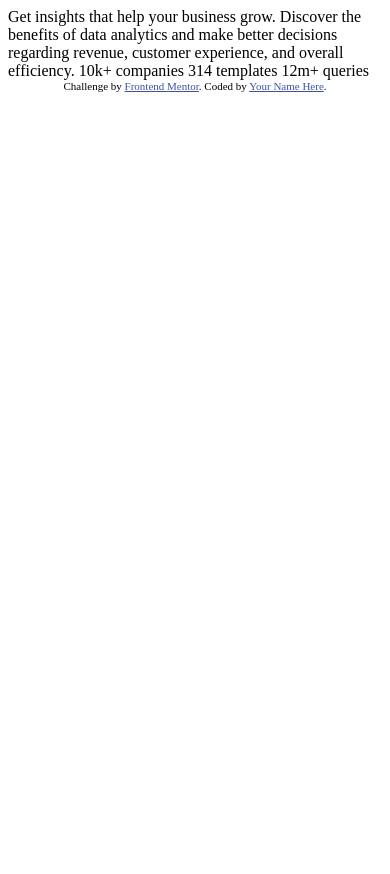
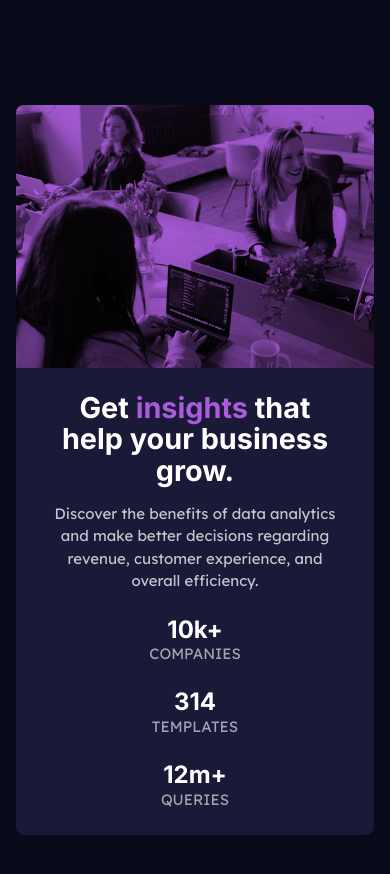
Before and after one commit to chicaboom-73/stats-preview-card-grid, a plain HTML site: page index.html in a window 390 px wide. Before the commit the page ends 844 px from the top, so only its background shows below. Drawn offline with Linux system fonts and the light colour scheme.

Commit message:
created media query

```diff
--- a/index.html
+++ b/index.html
@@ -3,31 +3,57 @@
 <head>
   <meta charset="UTF-8">
   <meta name="viewport" content="width=device-width, initial-scale=1.0"> <!-- displays site properly based on user's device -->
-
+  <link rel="preconnect" href="https://fonts.googleapis.com">
+  <link rel="preconnect" href="https://fonts.gstatic.com" crossorigin>
+  <link href="https://fonts.googleapis.com/css2?family=Lexend+Deca&display=swap" rel="stylesheet">
+  <link rel="preconnect" href="https://fonts.googleapis.com">
+  <link rel="preconnect" href="https://fonts.gstatic.com" crossorigin>
+  <link href="https://fonts.googleapis.com/css2?family=Inter:wght@400;700&display=swap" rel="stylesheet">
   <link rel="icon" type="image/png" sizes="32x32" href="./images/favicon-32x32.png">
-
+  <link rel="stylesheet" href="style.css">
   <title>Frontend Mentor | Stats preview card component</title>
 
-  <!-- Feel free to remove these styles or customise in your own stylesheet 👍 -->
+
+  <!-- Feel free to remove these styles or customise in your own stylesheet 👍
   <style>
     .attribution { font-size: 11px; text-align: center; }
     .attribution a { color: hsl(228, 45%, 44%); }
   </style>
+  -->
 </head>
 <body>
-
-  Get insights that help your business grow.
-
-  Discover the benefits of data analytics and make better decisions regarding revenue, customer
-  experience, and overall efficiency.
-
-  10k+ companies
-  314 templates
-  12m+ queries
-
-  <div class="attribution">
+  <main>
+    <article class="stat_card">
+    <div class="card_img">
+      <img class="img_desktop" src="/images/image-header-desktop.jpg" alt="workers at their desk working">
+      <img class="img_mobile" src="/images/image-header-mobile.jpg" alt="workers at their desk working">
+    </div>
+  <div class="card_txt">
+  <h1>Get <span>insights</span> that help your business grow.</h1>
+  <p>Discover the benefits of data analytics and make better decisions regarding revenue, customer
+  experience, and overall efficiency.</p>
+  </div>
+  <div class="stats">
+    <div class="col">
+      <h2>10k+</h2>
+      <p>companies</p>
+    </div>
+    <div class="col">
+      <h2>314</h2>
+      <p>templates</p>
+    </div>
+    <div class="col">
+      <h2>12m+</h2>
+      <p>queries</p>
+    </div>
+  </div>
+</article>
+  </main>
+  <!--  <div class="attribution">
     Challenge by <a href="https://www.frontendmentor.io?ref=challenge" target="_blank">Frontend Mentor</a>.
     Coded by <a href="#">Your Name Here</a>.
   </div>
+  -->
+
 </body>
 </html>
--- /dev/null
+++ b/style.css
@@ -0,0 +1,163 @@
+/*
+  1. Use a more-intuitive box-sizing model.
+*/
+*, *::before, *::after {
+    box-sizing: border-box;
+  }
+  /*
+    2. Remove default margin
+  */
+  * {
+    margin: 0;
+  }
+  /*
+    3. Allow percentage-based heights in the application
+  */
+  html, body {
+    height: 100%;
+  }
+  /*
+    Typographic tweaks!
+    4. Add accessible line-height
+    5. Improve text rendering
+  */
+  body {
+    line-height: 1.5;
+    -webkit-font-smoothing: antialiased;
+  }
+  /*
+    6. Improve media defaults
+  */
+  img, picture, video, canvas, svg {
+    display: block;
+    max-width: 100%;
+  }
+  /*
+    7. Remove built-in form typography styles
+  */
+  input, button, textarea, select {
+    font: inherit;
+  }
+  /*
+    8. Avoid text overflows
+  */
+  p, h1, h2, h3, h4, h5, h6 {
+    overflow-wrap: break-word;
+  }
+
+  h1,h2,h3{
+    line-height: 1.1;
+  }
+
+:root{
+    --very-dark-blue: hsl(233, 47%, 7%);/* (main background)*/
+    --dark-desaturated-blue: hsl(244, 38%, 16%);/* (card background)*/
+    --soft-violet: hsl(277, 64%, 61%);/* (accent)*/
+    --white: hsl(0, 0%, 100%);/* (main heading, stats)*/
+    --transparent-white-paragraph: hsla(0, 0%, 100%, 0.75);/* (main paragraph)*/
+    --transparent-white-headings: hsla(0, 0%, 100%, 0.6);/* (stat headings)*/
+    --ff-accent:'Inter', sans-serif;
+    --ff-base:'Lexend Deca', sans-serif;
+
+}
+
+
+body{
+    background-color: var(--very-dark-blue);
+    display: grid;
+    place-content: center;
+    min-height: 100vh;
+    margin: 3rem 1rem;
+}
+
+main{
+    background-color: var(--dark-desaturated-blue);
+    text-align: center;
+    border-radius: .5rem;
+    overflow: hidden;
+
+
+}
+@media screen and (max-width:600px){
+    .img_desktop{
+        display: none;
+    }
+}
+
+@media screen and (min-width: 600px) {
+    main{
+        max-width: 1000px;
+        text-align: left !important;
+    }
+    .stat_card{
+        display: grid;
+        grid-template-columns: repeat(2, 1fr);
+        grid-template-rows: repeat(2,1fr);
+    }
+    .card_img{
+        grid-column: 2/3;
+        grid-row: 1/3
+    }
+    .stats{
+        display: flex;
+        align-items: center;
+        padding: 0 3rem;
+        gap: 2rem;
+    }
+    .img_mobile{
+        display: none;
+    }
+    .card_txt{
+        padding: 3rem 3rem 0 3rem !important;
+
+    }
+}
+
+h1{
+    font-size: 1.8rem;
+}
+h1,h2{
+    color: var(--white);
+    font-family: var(--ff-accent);
+    font-weight: 700;
+
+
+}
+.col > p{
+    color: var(--transparent-white-headings);
+    text-transform: uppercase;
+
+}
+
+p{
+    color: var(--transparent-white-paragraph);
+    font-size: .9375rem;
+    font-weight: 400;
+    font-family: var(--ff-base);
+}
+
+span{
+    color: var(--soft-violet);
+}
+
+.card_img{
+    background-color: var(--soft-violet);
+}
+
+img{
+    mix-blend-mode: multiply;
+    width: 100%;
+    height: 100%;
+}
+
+.card_txt{
+    padding: 1.5rem 2rem;
+}
+
+.card_txt > p {
+    padding-top: 1rem;
+}
+
+.col{
+    padding-bottom: 1.5rem;
+}
```
